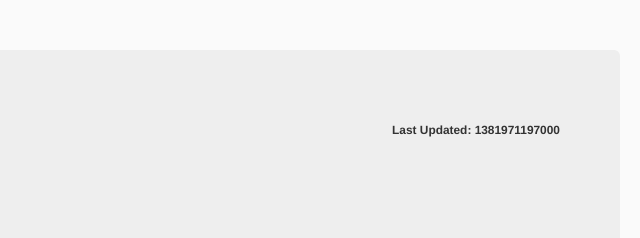
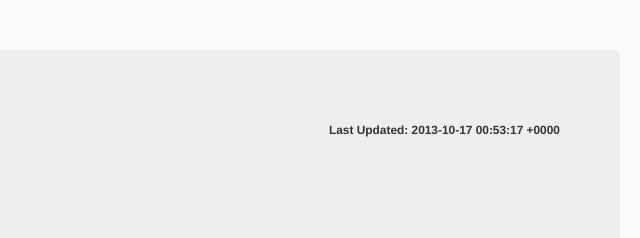
Before and after one commit to gsklee/angular-demo-formbuilder, a website: page app/index.html in a window 1280 px wide. Shown: the full height of the page, 640-1280 px from the left. Drawn offline with Linux system fonts and the light colour scheme; no server answers.

Commit message:
Format the time using the date filter

```diff
--- a/app/views/main.html
+++ b/app/views/main.html
@@ -15,7 +15,7 @@
             <ui-view></ui-view>
         </aside>
         <main class="span8 hero-unit">
-            <h6 class="text-right">Last Updated: {{main.lastUpdated}}</h6>
+            <h6 class="text-right">Last Updated: {{main.lastUpdated | date:'yyyy-MM-dd HH:mm:ss Z'}}</h6>
             <div class="form-header" ui-sref="main.editForm">
                 <h1>{{main.Form.title}}</h1>
                 <p ng-bind-html="main.Form.description"></p>
```
